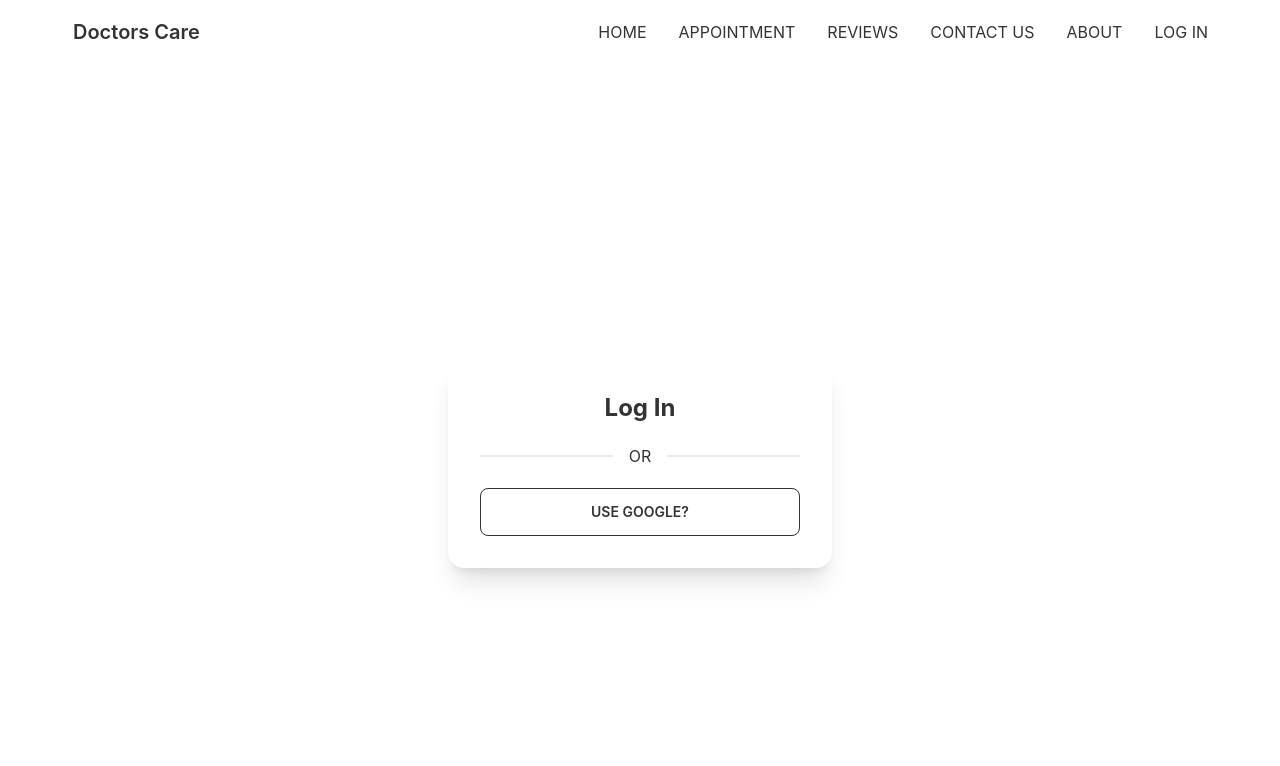
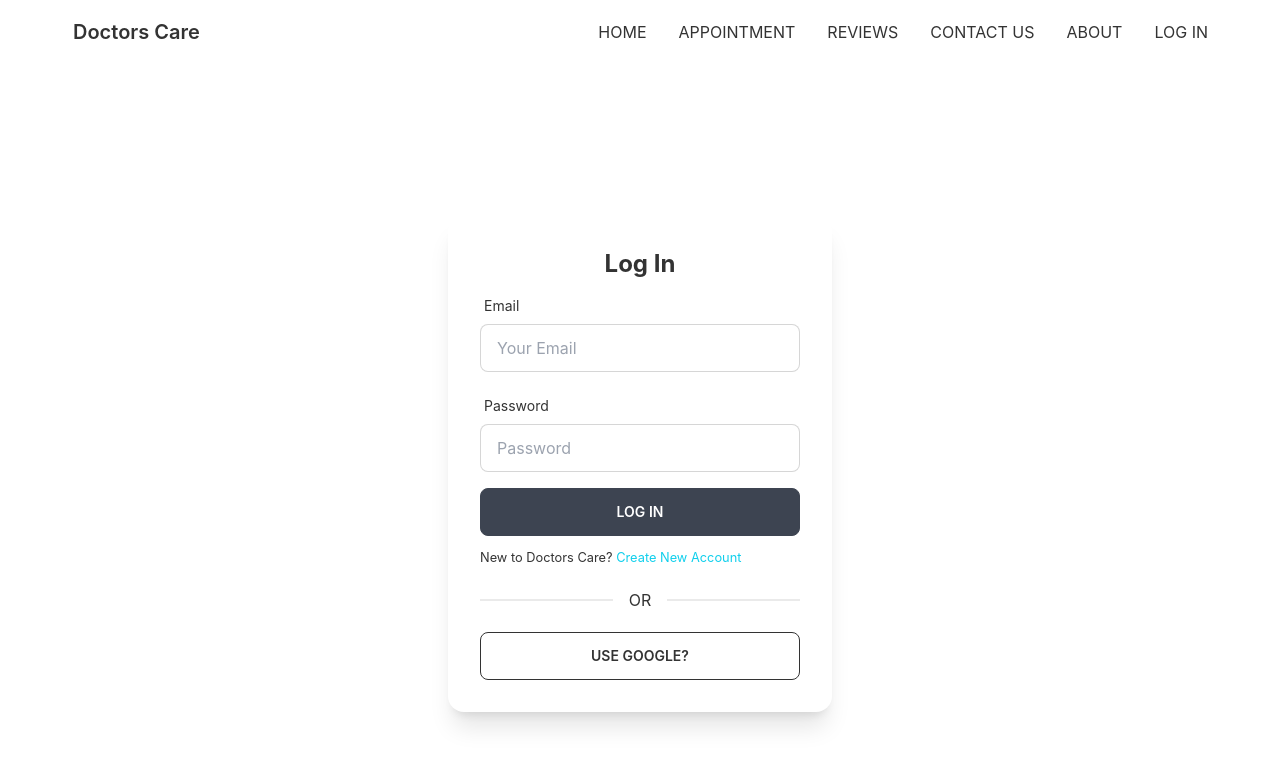
Before and after one commit to Junayet10135/Doctors-Care, a React (Create React App) app: page /login in a window 1280 px wide. Shown: the top 766 px of the page. Built offline with nearby package versions, Linux system fonts and the light colour scheme; no server answers.

Commit message:
login page implement

```diff
--- a/package.json
+++ b/package.json
@@ -13,6 +13,7 @@
     "react-day-picker": "^8.0.5",
     "react-dom": "^18.1.0",
     "react-firebase-hooks": "^5.0.3",
+    "react-hook-form": "^7.31.1",
     "react-router-dom": "^6.3.0",
     "react-scripts": "5.0.1",
     "web-vitals": "^2.1.4"
--- a/src/App.js
+++ b/src/App.js
@@ -4,6 +4,7 @@
 import Appointment from './Pages/Appointment/Appointment';
 import Home from './Pages/Home/Home';
 import Login from './Pages/LogIn/Login';
+import SignUp from './Pages/LogIn/SignUp';
 import Navbar from './Pages/Shared/Navbar';
 
 function App() {
@@ -16,6 +17,7 @@
         <Route path='/appointment' element={<Appointment></Appointment>}></Route>
         <Route path='/contact' element={<About></About>}></Route>
         <Route path='/login' element={<Login></Login>}></Route>
+        <Route path='/signup' element={<SignUp></SignUp>}></Route>
       </Routes>
 
     </div>
--- a/src/Pages/LogIn/Login.js
+++ b/src/Pages/LogIn/Login.js
@@ -1,19 +1,102 @@
-import React from 'react';
+import React, { useEffect } from 'react';
+import { useForm } from "react-hook-form";
 import auth from '../../firebase.init';
-import { useSignInWithGoogle } from 'react-firebase-hooks/auth';
+import { useSignInWithEmailAndPassword, useSignInWithGoogle } from 'react-firebase-hooks/auth';
+import { Link, useLocation, useNavigate } from 'react-router-dom';
+import Loading from '../Shared/Loading';
 
 const Login = () => {
-    const [signInWithGoogle, user, loading, error] = useSignInWithGoogle(auth);
+    const [signInWithGoogle, gUser, gLoading, gError] = useSignInWithGoogle(auth);
+    const { register, formState: { errors }, handleSubmit } = useForm();
+    const [
+        signInWithEmailAndPassword,
+        user,
+        loading,
+        error,
+    ] = useSignInWithEmailAndPassword(auth);
 
-    if(user){
+    let signInError;
+    const navigate = useNavigate();
+    const location = useLocation();
+    let from = location.state?.from?.pathname || "/";
 
+    useEffect(() => {
+        if (user || gUser) {
+            navigate(from, { replace: true });
+        }
+    }, [user, gUser, from, navigate])
+
+    if (loading || gLoading) {
+        return <Loading></Loading>
+    }
+
+    if (error || gError) {
+        signInError = <p className='text-red-500'><small>{error?.message || gError?.message}</small></p>
+    }
+
+    const onSubmit = data => {
+        signInWithEmailAndPassword(data.email, data.password);
     }
     return (
         <div className='flex justify-center items-center h-screen'>
             <div className="card w-96 bg-base-100 shadow-xl">
                 <div className="card-body">
                     <h2 className="text-center text-2xl font-bold">Log In</h2>
+                    <form onSubmit={handleSubmit(onSubmit)}>
 
+                        <div className="form-control w-full max-w-xs">
+                            <label class="label">
+                                <span className="label-text">Email</span>
+                            </label>
+                            <input
+                                type="email"
+                                placeholder="Your Email"
+                                className="input input-bordered w-full max-w-xs"
+                                {...register("email", {
+                                    required: {
+                                        value: true,
+                                        message: 'Email is Required'
+                                    },
+                                    pattern: {
+                                        value: /[a-z0-9]+@[a-z]+\.[a-z]{2,3}/,
+                                        message: 'Provide a valid Email'
+                                    }
+                                })}
+                            />
+                            <label className="label">
+                                {errors.email?.type === 'required' && <span className="label-text-alt text-red-500">{errors.email.message}</span>}
+                                {errors.email?.type === 'pattern' && <span className="label-text-alt text-red-500">{errors.email.message}</span>}
+                            </label>
+                        </div>
+                        <div className="form-control w-full max-w-xs">
+                            <label className="label">
+                                <span className="label-text">Password</span>
+                            </label>
+                            <input
+                                type="password"
+                                placeholder="Password"
+                                className="input input-bordered w-full max-w-xs"
+                                {...register("password", {
+                                    required: {
+                                        value: true,
+                                        message: 'Password is Required'
+                                    },
+                                    minLength: {
+                                        value: 6,
+                                        message: 'Must be 6 characters or longer'
+                                    }
+                                })}
+                            />
+                            <label className="label">
+                                {errors.password?.type === 'required' && <span className="label-text-alt text-red-500">{errors.password.message}</span>}
+                                {errors.password?.type === 'minLength' && <span className="label-text-alt text-red-500">{errors.password.message}</span>}
+                            </label>
+                        </div>
+
+                        {signInError}
+                        <input className='btn w-full max-w-xs text-white' type="submit" value="Log In" />
+                    </form>
+                    <p><small>New to Doctors Care? <Link className='text-primary' to="/signup">Create New Account</Link></small></p>
                     <div className="divider">OR</div>
                     <button
                         onClick={() => signInWithGoogle()}
--- /dev/null
+++ b/src/Pages/Shared/Loading.js
@@ -0,0 +1,13 @@
+import React from 'react';
+
+const Loading = () => {
+    return (
+        <div className="flex items-center justify-center ">
+            <div className="w-16 h-16 border-b-2 border-gray-900 rounded-full animate-spin">
+
+            </div>
+        </div>
+    );
+};
+
+export default Loading;
```
Also changed, not shown: 1 other file (tests, documents, lock files or other folders).
